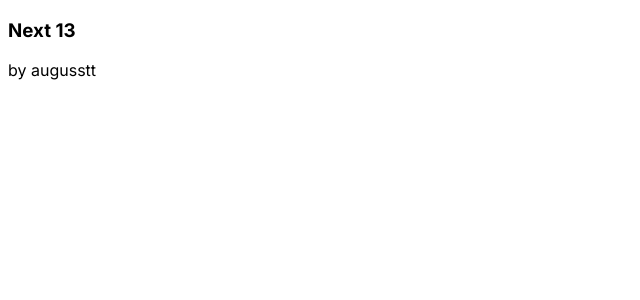
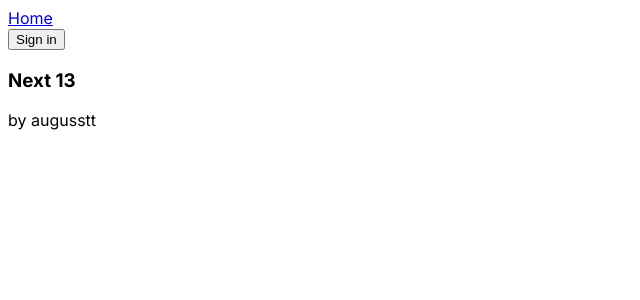
Before and after one commit to augusstt06/next-v13, a Next.js app: page / in a window 1280 px wide. Shown: the top 300 px of the page, without its empty margins (0-640 px from the left). Built offline with nearby package versions, Linux system fonts and the light colour scheme; no server answers.

Commit message:
Next-auth : login setting

```diff
--- a/src/app/component/navbar.tsx
+++ b/src/app/component/navbar.tsx
@@ -2,6 +2,7 @@
 
 import { signIn, signOut, useSession } from "next-auth/react";
 import Link from "next/link";
+import Image from "next/image";
 
 export default function NavBar() {
   const { data: session } = useSession();
@@ -9,6 +10,18 @@ export default function NavBar() {
   return (
     <div>
       <Link href={"/"}>Home</Link>
+
+      <div>
+        {session?.user ? (
+          <>
+            <Image src={session.user.image} alt={"image"} />
+            <p>{session.user.email}</p>
+            <button onClick={() => signOut()}>Sign Out</button>
+          </>
+        ) : (
+          <button onClick={() => signIn()}>Sign in</button>
+        )}
+      </div>
     </div>
   );
 }
--- a/src/app/layout.tsx
+++ b/src/app/layout.tsx
@@ -1,6 +1,7 @@
 import type { Metadata } from "next";
 import { Inter } from "next/font/google";
 import AuthSession from "./AuthSession";
+import NavBar from "./component/navbar";
 
 const inter = Inter({ subsets: ["latin"] });
 
@@ -16,7 +17,10 @@ export default function RootLayout({ children }: Props) {
   return (
     <html lang="en">
       <body className={inter.className}>
-        <AuthSession>{children}</AuthSession>
+        <AuthSession>
+          <NavBar />
+          {children}
+        </AuthSession>
       </body>
     </html>
   );
```
